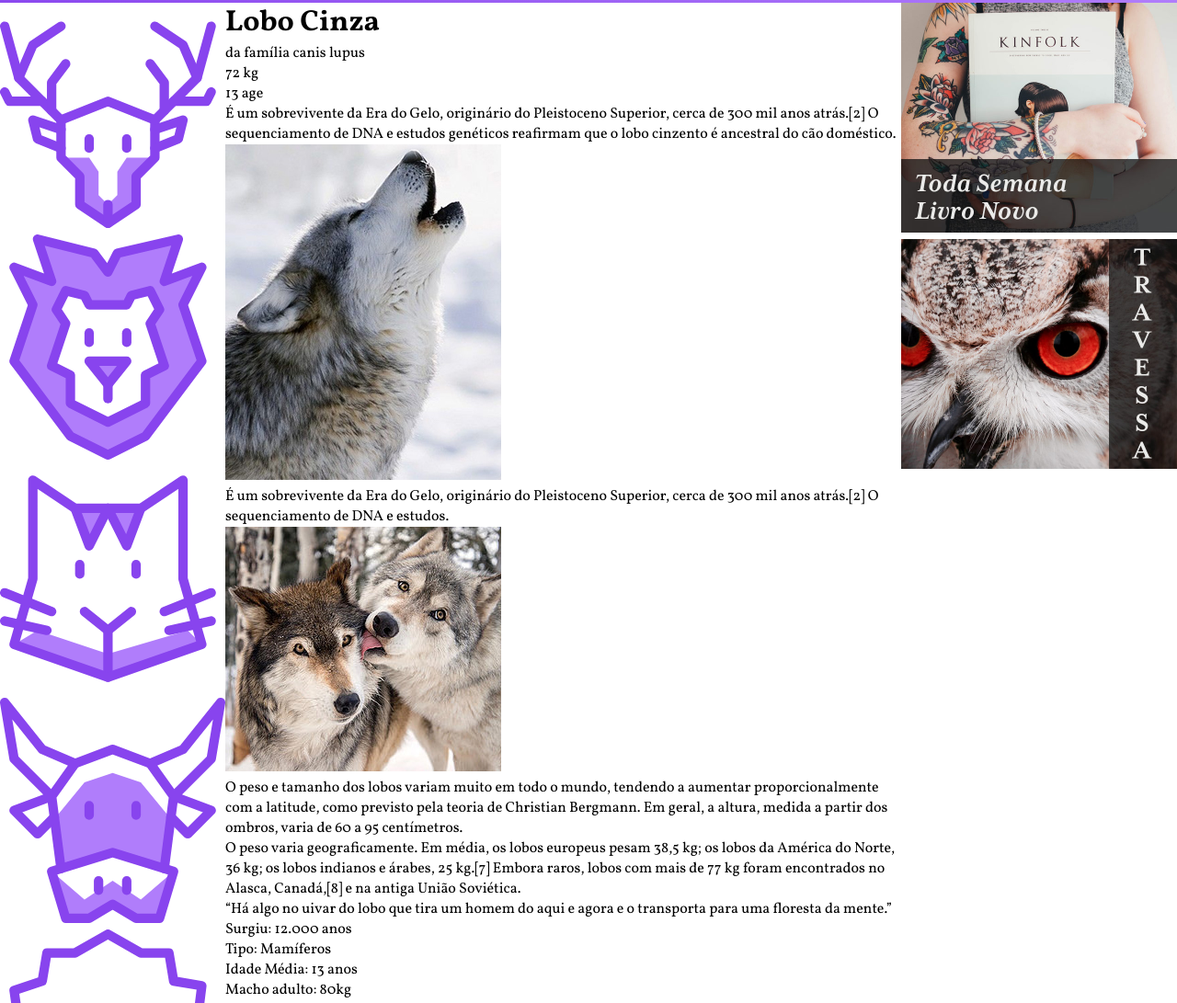
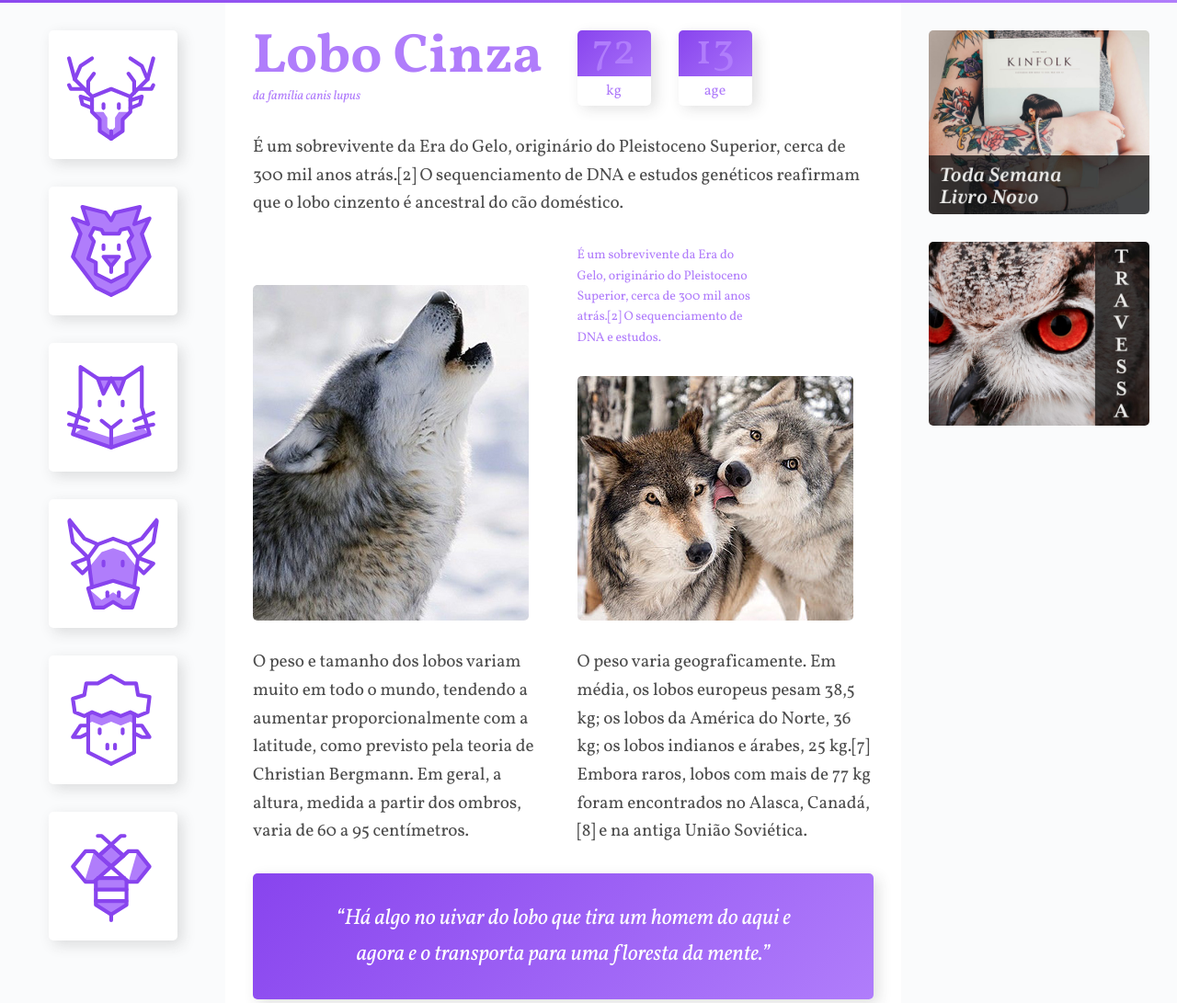
Before and after one commit to geral10junior/wildbeast, a plain HTML site: page index.html in a window 1280 px wide. Shown: the part 102-1193 px from the top of the page at 92% size. Drawn offline with Linux system fonts and the light colour scheme.

Commit message:
css completo

```diff
--- a/css/style.css
+++ b/css/style.css
@@ -21,7 +21,9 @@ a {
 }
 
 img {
+  display: block;
   max-width: 100%;
+  border-radius: 5px;
 }
 
 /* Grid Geral */
@@ -69,15 +71,169 @@ img {
   margin-left: 10px;
 }
 
+/* SideNav */
+
 .sidenav {
   grid-area: sidenav;
+  background: #fafbfc;
+  padding: 30px;
 }
+
+.sidenav li a {
+  display: block;
+  min-width: 60px;
+  max-width: 100px;
+  margin: 0 auto 30px auto;
+  background: #ffffff;
+  padding: 20px;
+  border-radius: 5px;
+  box-shadow: 5px 5px 15px 0px rgba(44, 44, 44, 0.15);
+  transition: 0.3s ease-out;
+}
+
+.sidenav li a:hover {
+  background: #b07dfb;
+}
+
+/* Content */
+
 .content {
   grid-area: content;
+  max-width: 900px;
+  margin: 0 auto;
+  padding: 30px;
+  display: grid;
+  grid-template-columns: 1fr 1fr;
+  gap: 30px;
 }
+
+.col-wide {
+  grid-column: 1/-1;
+}
+
+.imagem-1 {
+  grid-row: span 2;
+  align-self: end;
+}
+.imagem-2 {
+  align-self: end;
+}
+/* Estilos Content */
+
+p {
+  font-size: 1.2rem;
+  line-height: 1.6;
+  letter-spacing: -0.005rem;
+  color: rgba(0, 0, 0, 0.7);
+}
+
+.informacoes p + p {
+  margin-top: 30px;
+}
+/* Título */
+
+.titulo {
+  color: #b07dfb;
+}
+.titulo h1 {
+  font-size: 3.75rem;
+  line-height: 1;
+  font-weight: bold;
+}
+
+.titulo span {
+  font-size: 0.875rem;
+  font-style: italic;
+}
+
+/* Características */
+
+.caracteristicas {
+  display: flex;
+  align-items: flex-start;
+}
+.caracteristicas > div {
+  width: 80px;
+  text-align: center;
+  background: linear-gradient(135deg, #8844ee, #b07dfb);
+  border-radius: 5px;
+  box-shadow: 5px 5px 15px 0px rgba(44, 44, 44, 0.15);
+  position: relative;
+}
+
+.caracteristicas > div:first-child {
+  margin-right: 30px;
+}
+
+.caracteristicas span {
+  display: block;
+  color: #b07dfb;
+}
+
+.numero {
+  font-size: 3rem;
+  line-height: 1;
+  margin-top: 10px auto;
+}
+.rotulo {
+  background: #ffffff;
+  border-radius: 0 0 5px 5px;
+  padding: 5px 0;
+  position: relative;
+  top: 2px;
+}
+
+.destaque {
+  font-size: 0.875rem;
+  color: #b07dfb;
+  max-width: 24ch;
+}
+
+.citacao,
+.atributos {
+  align-self: start;
+  padding: 30px;
+  border-radius: 5px;
+  background: linear-gradient(135deg, #8844ee, #b07dfb);
+  box-shadow: 5px 5px 15px 0px rgba(44, 44, 44, 0.15);
+}
+
+.citacao p {
+  color: #ffffff;
+  font-size: 1.5rem;
+  font-style: italic;
+  text-align: center;
+  max-width: 500px;
+  margin: 0 auto;
+}
+.atributos li {
+  color: #ffffff;
+  font-family: Courier, monospace;
+  font-size: 1.12rem;
+  padding: 15px;
+}
+
+.atributos li + li {
+  border-top: 2px solid #b07dfb;
+}
+/* Anúncios */
 .anuncios {
   grid-area: anuncios;
+  background: #fafbfc;
+  display: grid;
+  align-content: start;
+  padding: 30px;
+  gap: 30px;
 }
+
+/* Footer */
 .footer {
   grid-area: footer;
+  background: linear-gradient(135deg, #8844ee, #b07dfb);
+  text-align: center;
 }
+
+.footer p {
+  color: #ffffff;
+  padding: 30px;
+}
--- a/index.html
+++ b/index.html
@@ -53,20 +53,20 @@
           <span class="rotulo">age</span>
         </div>
       </div>
-      <p>
+      <p class="col-wide">
         É um sobrevivente da Era do Gelo, originário do Pleistoceno Superior, cerca de 300 mil anos atrás.[2] O sequenciamento de DNA e estudos genéticos reafirmam que o lobo cinzento é ancestral do cão doméstico.
       </p>
 
-      <img src="img/wolf1.jpg" alt="Lobo">
-      <p>É um sobrevivente da Era do Gelo, originário do Pleistoceno Superior, cerca de 300 mil anos atrás.[2] O sequenciamento de DNA e estudos.</p>
+      <img class="imagem-1" src="img/wolf1.jpg" alt="Lobo">
+      <p class="destaque">É um sobrevivente da Era do Gelo, originário do Pleistoceno Superior, cerca de 300 mil anos atrás.[2] O sequenciamento de DNA e estudos.</p>
 
-      <img src="img/wolf2.jpg" alt="Lobo 2">
+      <img class="imagem-2" src="img/wolf2.jpg" alt="Lobo 2">
 
       <p>O peso e tamanho dos lobos variam muito em todo o mundo, tendendo a aumentar proporcionalmente com a latitude, como previsto pela teoria de Christian Bergmann. Em geral, a altura, medida a partir dos ombros, varia de 60 a 95 centímetros.</p>
 
       <p>O peso varia geograficamente. Em média, os lobos europeus pesam 38,5 kg; os lobos da América do Norte, 36 kg; os lobos indianos e árabes, 25 kg.[7] Embora raros, lobos com mais de 77 kg foram encontrados no Alasca, Canadá,[8] e na antiga União Soviética.</p>
 
-      <blockquote class="citacao">
+      <blockquote class="citacao col-wide">
         <p>“Há algo no uivar do lobo que tira um homem do aqui e agora e o transporta para uma floresta da mente.”</p>
       </blockquote>
 
@@ -84,7 +84,7 @@
         <p>É um sobrevivente da Era do Gelo, originário do Pleistoceno Superior, cerca de 300 mil anos atrás.[2] O sequenciamento de DNA e estudos genéticos reafirmam que o lobo cinzento é ancestral do cão doméstico.</p>
       </div>
 
-      <img src="img/wolf3.jpg" alt="Lobo 3">
+      <img class="col-wide" src="img/wolf3.jpg" alt="Lobo 3">
 
 
     </main>
```
